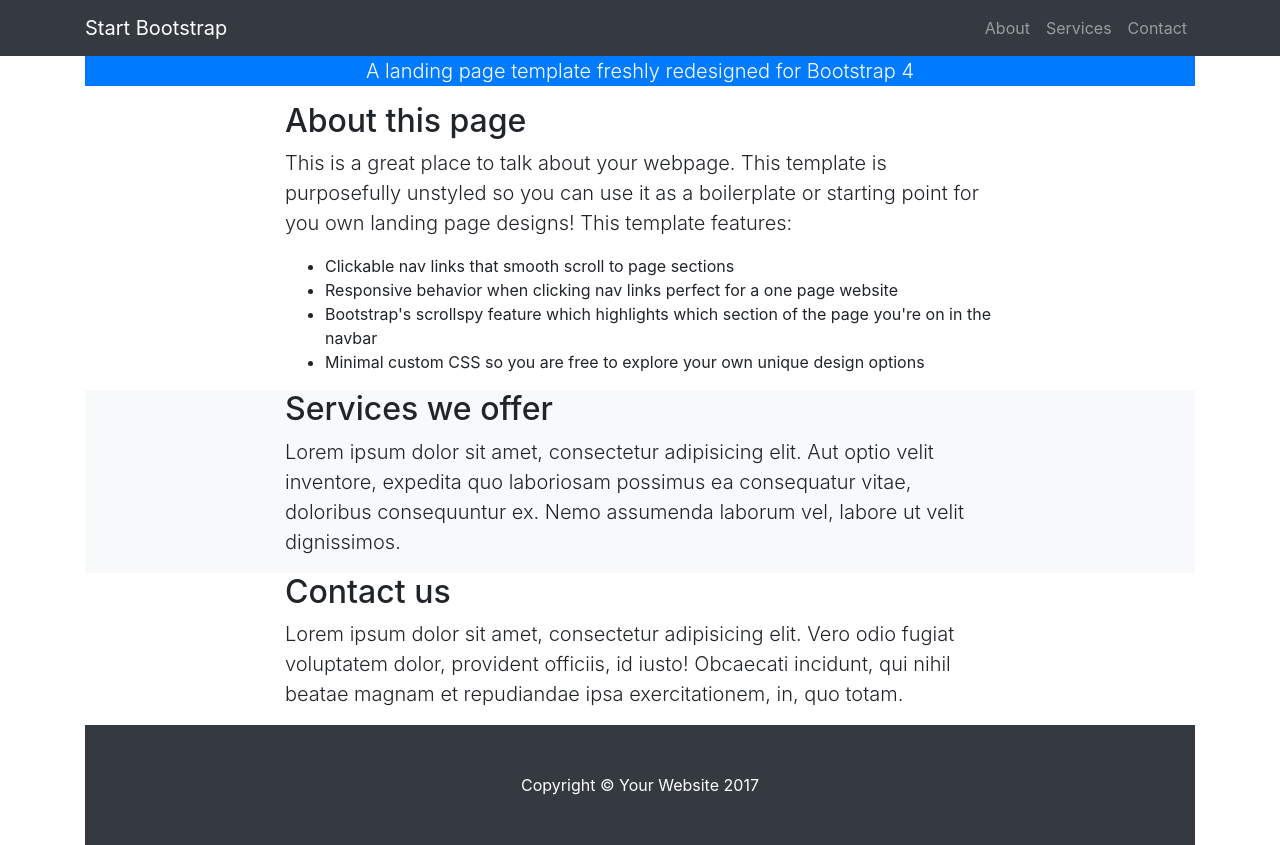
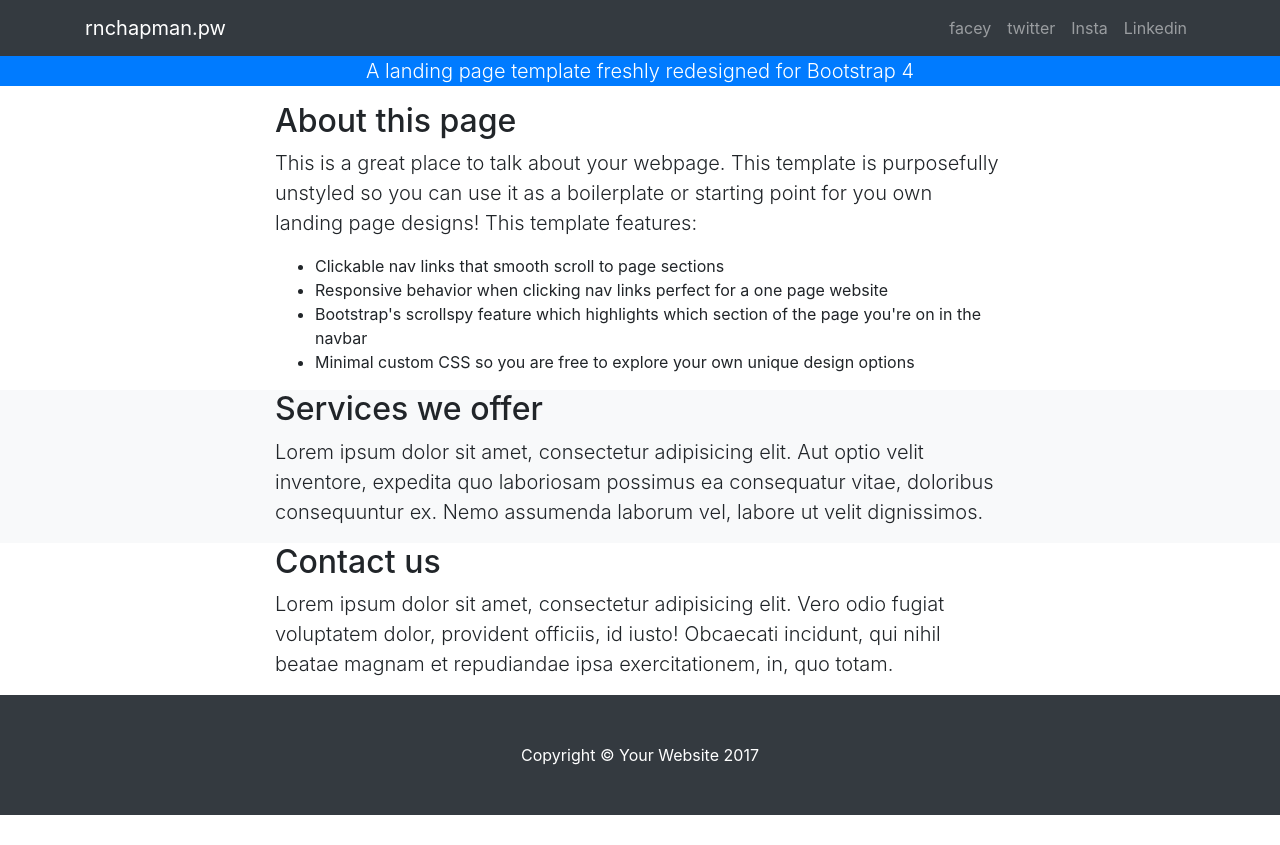
Before and after one commit to rchapman83/personal-web, a Flask app: page / in a window 1280 px wide. After the commit the page ends 815 px from the top, so only its background shows below. Run offline with Flask 2, Linux system fonts and the light colour scheme; some libraries are stand-ins or nearby versions.

Commit message:
update containter

```diff
--- a/app/templates/404.html
+++ b/app/templates/404.html
@@ -2,14 +2,16 @@
 {% block title %}Err 404: Page Not Found{% endblock %}
 {% block content %}
     <!-- Begin page content -->
+    <div class="container">
         <div class="page-header">
             <h1>404 : <small>Page Not Found</small></h1>
         </div>
         <div class="alert alert-warning" role="alert">
-        <span class="badge badge-warning"> ! </span>
+            <span class="badge badge-warning"> Alert: </span>
         The resource you are looking for is mia.
         </div>
         <p>
             <img class="media-object" src="{{ url_for('static', filename='img/error-404.png') }}" alt="404" height="100" width="100">
         </p>
+    </div>
 {% endblock %}
--- a/app/templates/500.html
+++ b/app/templates/500.html
@@ -2,14 +2,16 @@
 {% block title %}Err 500: Server Error{% endblock %}
 {% block content %}
     <!-- Begin page content -->
+    <div class="container">
         <div class="page-header">
             <h1>500 : <small>Server Error</small></h1>
         </div>
         <div class="alert alert-danger" role="alert">
-        <span class="badge badge-danger"> X </span>
+            <span class="badge badge-danger"> Alert: </span>
             Internal server error, something bad went down.
         </div>
         <p>
             <img class="media-object" src="{{ url_for('static', filename='img/bugs-search-1.png') }}" alt="500" height="100" width="100">
         </p>
+    </div>
 {% endblock %}
--- a/app/templates/base.html
+++ b/app/templates/base.html
@@ -27,9 +27,7 @@
 </head>
 <body>
     <!-- Primary Page Layout –––––––––––––––––––––––––––––––––––––––----–––––-––– -->
-    <div class="container">
     {% block content %}{% endblock %}
-    </div>
     <!-- Scripts --------------––––––––––––––––––––––––––––––––––––––––––------–– -->
     <script src="{{ url_for('static', filename='js/bootstrap.bundle.min.js') }}"></script>
     <script src="{{ url_for('static', filename='js/jquery.min.js') }}"></script>
--- a/app/templates/index.html
+++ b/app/templates/index.html
@@ -6,20 +6,23 @@
     <!-- Navigation -->
     <nav class="navbar navbar-expand-lg navbar-dark bg-dark fixed-top" id="mainNav">
       <div class="container">
-        <a class="navbar-brand js-scroll-trigger" href="#page-top">Start Bootstrap</a>
+        <a class="navbar-brand js-scroll-trigger" href="#page-top">rnchapman.pw</a>
         <button class="navbar-toggler" type="button" data-toggle="collapse" data-target="#navbarResponsive" aria-controls="navbarResponsive" aria-expanded="false" aria-label="Toggle navigation">
           <span class="navbar-toggler-icon"></span>
         </button>
         <div class="collapse navbar-collapse" id="navbarResponsive">
           <ul class="navbar-nav ml-auto">
             <li class="nav-item">
-              <a class="nav-link js-scroll-trigger" href="#about">About</a>
+              <a class="nav-link js-scroll-trigger" href="#about">facey</a>
             </li>
             <li class="nav-item">
-              <a class="nav-link js-scroll-trigger" href="#services">Services</a>
+              <a class="nav-link js-scroll-trigger" href="#services">twitter</a>
             </li>
             <li class="nav-item">
-              <a class="nav-link js-scroll-trigger" href="#contact">Contact</a>
+              <a class="nav-link js-scroll-trigger" href="#contact">Insta</a>
+            </li>
+                        <li class="nav-item">
+              <a class="nav-link js-scroll-trigger" href="#contact">Linkedin</a>
             </li>
           </ul>
         </div>
```
Lines whose indentation alone changed are shown as unchanged.
